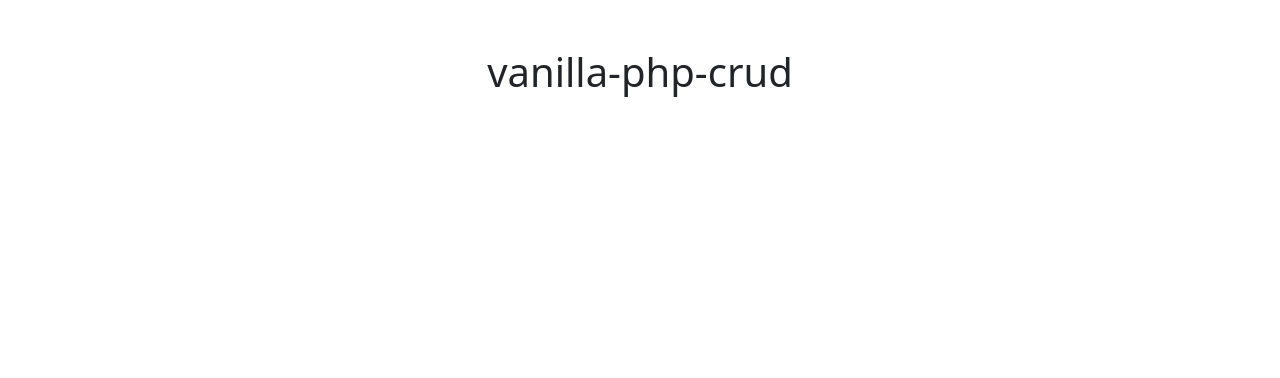
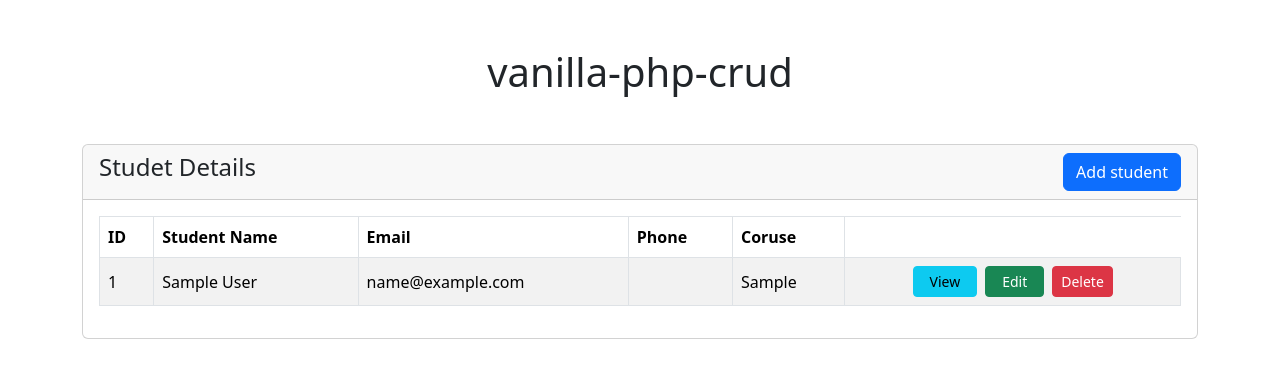
Before and after one commit to Dilan032/vanilla-php-crud, a PHP site: page / in a window 1280 px wide. Shown: the top 378 px of the page. Run offline with PHP 8.4, Linux system fonts and the light colour scheme; tables that the repository leaves empty or names only in its code hold one stand-in row (values such as "Sample post"); data that the repository does not hold is empty.

Commit message:
fetch all user details

```diff
--- a/index.php
+++ b/index.php
@@ -1,3 +1,7 @@
+<?php
+  require 'db_connection.php';
+?>
+
 <!doctype html>
 <html lang="en">
   <head>
@@ -8,10 +12,59 @@
   </head>
   <body>
     <h1 class="text-center mt-5 mb-5">vanilla-php-crud</h1>
-    <div class="container-fluid">
+    <div class="container">
         <div class="row">
             <div class="col-md-12">
-
+                <div class="card">
+                    <div class="card-header">
+                        <h4>Studet Details
+                            <a href="student_create.php" class="btn btn-primary float-end">Add student</a>
+                        </h4>
+                    </div>
+                    <div class="card-body table-responsive">
+                       <table class="table table-bordered table-striped">
+                            <thead>
+                              <tr>
+                                <th>ID</th>
+                                <th>Student Name</th>
+                                <th>Email</th>
+                                <th>Phone</th>
+                                <th>Coruse</th>
+                              </tr>
+                            </thead>
+                            <tbody>
+                              <?php
+                                $query = "SELECT * FROM users";
+                                $query_run = mysqli_query($conn, $query);
+                                if (mysqli_num_rows($query_run) > 0)
+                                  {
+                                    foreach ($query_run as $student)
+                                    {
+                                      ?>
+                                      <tr style="vertical-align: middle;">
+                                        <td><?php echo $student['id']; ?></td>
+                                        <td><?php echo $student['name']; ?></td>
+                                        <td><?php echo $student['email']; ?></td>
+                                        <td><?php echo $student['phoneNumber']; ?></td>
+                                        <td><?php echo $student['course']; ?></td>
+                                        <td>
+                                          <div class="d-flex justify-content-center gap-2">
+                                            <a href="" class="btn btn-info btn-sm px-3">View</a>
+                                            <a href="" class="btn btn-success btn-sm px-3">Edit</a>
+                                            <a href="" class="btn btn-danger btn-sm">Delete</a>
+                                          </div>
+                                        </td>
+                                      </tr>
+                                      <?php
+                                    }
+                                  } else {
+                                    echo "<h5> No Record Found </h5>";
+                                  }
+                              ?>
+                            </tbody>
+                       </table>
+                    </div>
+                </div>
             </div>
         </div>
     </div>
--- a/student_create.php
+++ b/student_create.php
@@ -21,7 +21,7 @@
             <div class="col-md-12">
                 <div class="card">
                     <div class="card-header">
-                        <h4>Studet add
+                        <h4>Student add
                             <a href="index.php" class="btn btn-danger float-end">Back</a>
                         </h4>
                     </div>
```
